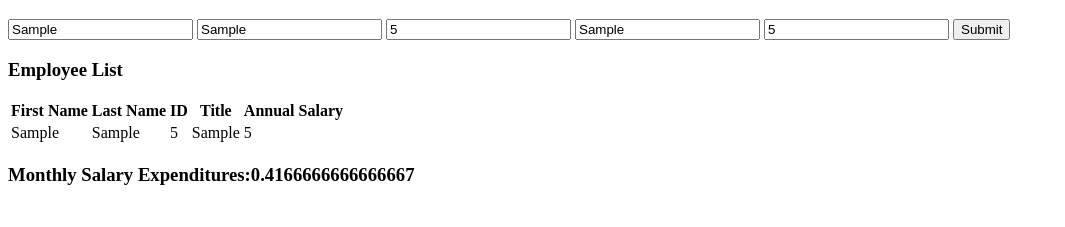
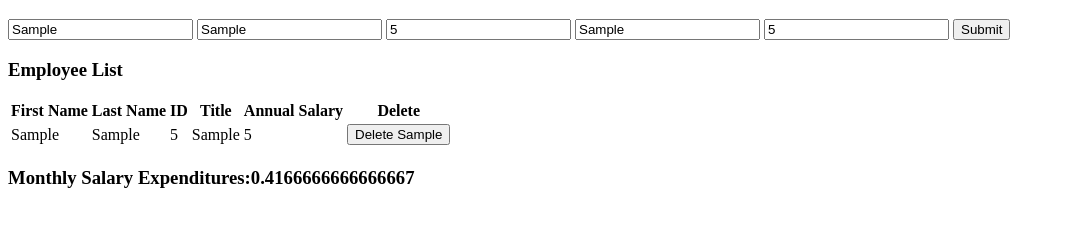
Before and after one commit to pauldunkirk/weekend-one-walkthrough, a plain HTML site: page index.html in a window 1280 px wide. Both pictures are taken after typing "Sample", "Sample", "5", "Sample", "5" into the empty fields and a click on the button "Submit". Shown: the part 61-288 px from the top of the page, without its empty margins (0-1065 px from the left). Drawn offline with Linux system fonts and the light colour scheme.

Commit message:
deleting employee button works

```diff
--- a/client.js
+++ b/client.js
@@ -15,6 +15,7 @@ $(document).ready(function(){
       '<td>' + idNumber + '</td>' +
       '<td>' + jobTitle + '</td>' +
       '<td>' + annualSalary + '</td>' +
+      '<td><button class="deleteEmployeeButton">Delete ' + firstName +'</button></td>' +
     '</tr>'
   );
     // add monthly Salary expense to the document
@@ -24,4 +25,9 @@ $(document).ready(function(){
     $('#monthlyExpenses').text(totalMonthlyExpenses); //not open par means change
 
   });
+  $('#employeeTableBody').on('click' , '.deleteEmployeeButton', function(){
+      console.log('delete button was clicked');
+      $(this).parent().parent().remove();
+      // or $(this).closest('tr').remove();
+  });
 });
--- a/index.html
+++ b/index.html
@@ -32,6 +32,7 @@
         <th>ID</th>
         <th>Title</th>
         <th>Annual Salary</th>
+        <th>Delete</th>
       </tr>
     </thead>
     <tbody id="employeeTableBody">
```
